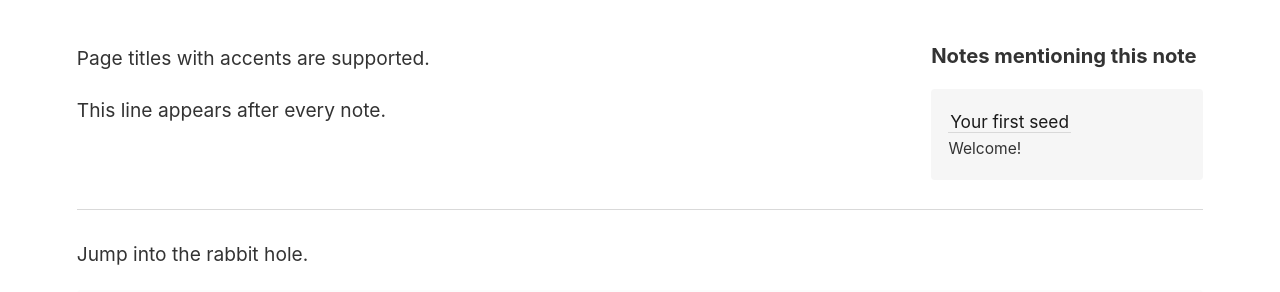
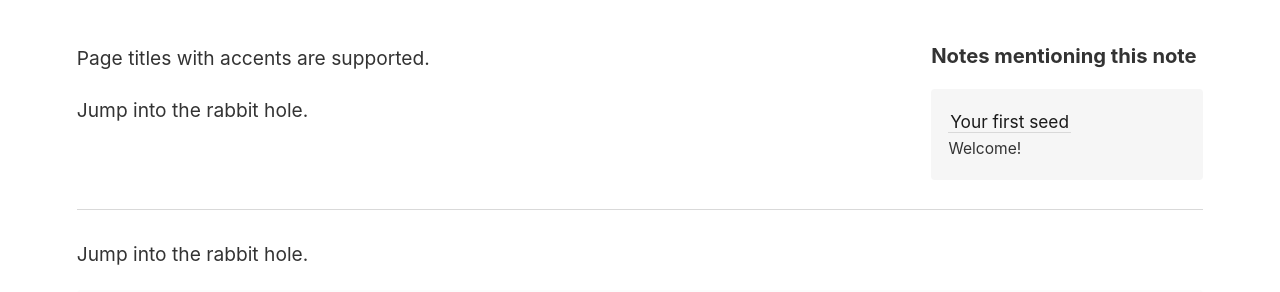
Before and after one commit to lkyxuan/bbbblog, a Jekyll site: the page built from _notes/accents.md, in a window 1280 px wide. Shown: the part 234-526 px from the top of the page. Built offline with Jekyll 4.4.1, drawn with Linux system fonts in a browser that asks for light colours.

Commit message:
modified:   _layouts/note.html

```diff
--- a/_layouts/note.html
+++ b/_layouts/note.html
@@ -14,7 +14,7 @@ layout: default
   <div id="notes-entry-container">
     <content>
       {{ content }}
-      <p>This line appears after every note.</p>
+      <p>Jump into the rabbit hole.</p>
     </content>
 
     <side style="font-size: 0.9em">
```
